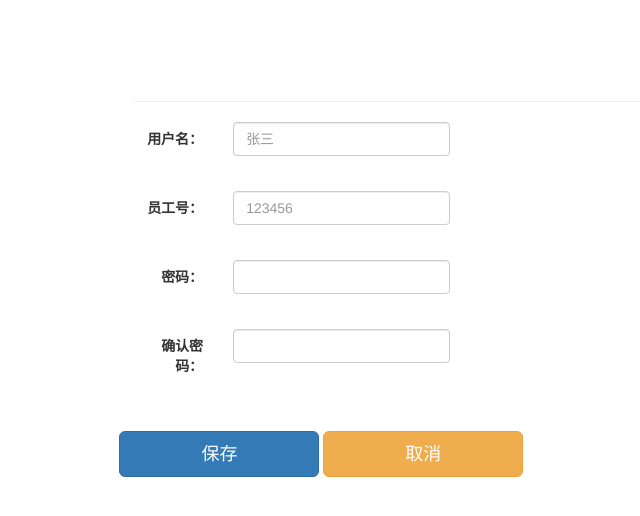
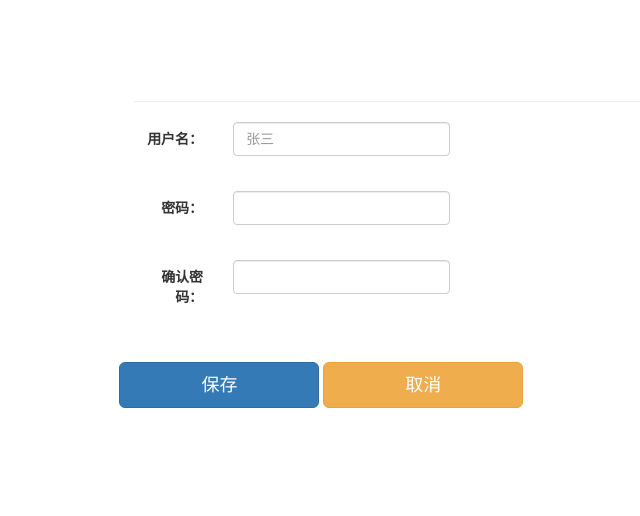
Before and after one commit to qwertyAAA/CRM, a Django app: page /user_management/edit_user/ in a window 1280 px wide. Shown: the part 194-710 px from the top of the page, without its empty margins (365-1005 px from the left). Run offline with Django 3.2, Linux system fonts and the light colour scheme; some libraries are stand-ins or nearby versions.

Commit message:
实现了简单的用户创建功能

```diff
--- a/CRM/urls.py
+++ b/CRM/urls.py
@@ -20,6 +20,7 @@ from employee_management import urls as employee_management_urls
 
 urlpatterns = [
     url(r"^$", mpv.index),
+    url(r"^index/", mpv.index),
     url(r"^login/", mpv.login),
     url(r'^data_manage/', include(data_manage_urls)),
     url(r"^user_management/", include("user_management.urls")),
--- a/templates/user_management/edit_user.html
+++ b/templates/user_management/edit_user.html
@@ -13,17 +13,11 @@
     <div class="col-md-offset-4">
         <hr/>
         <form action="" method="post" class="form-horizontal">
+            {% csrf_token %}
             <div class="form-group">
                 <label for="username" class="col-sm-2 control-label">用户名：</label>
                 <div class="col-sm-5">
                     <input type="text" class="form-control check_data" id="username" name="username" placeholder="张三">
-                </div>
-            </div>
-            <br/>
-            <div class="form-group">
-                <label for="username" class="col-sm-2 control-label">员工号：</label>
-                <div class="col-sm-5">
-                    <input type="text" class="form-control check_data" id="username" name="username" placeholder="123456">
                 </div>
             </div>
             <br/>
--- a/user_management/views.py
+++ b/user_management/views.py
@@ -21,7 +21,13 @@ def change_pwd(request):
 
 def edit_user(request):
     if request.method == "POST":
-        pass
+        username = request.POST.get("username")
+        password = request.POST.get("password")
+        confirm_password = request.POST.get("confirm_password")
+        if password == confirm_password:
+            User.objects.create_user(username=username, password=password)
+        return redirect("/index/")
+
     return render(request, "user_management/edit_user.html")
 
 
```
Also changed, not shown: templates/user_management/search_user.html (+2 -5 lines).
